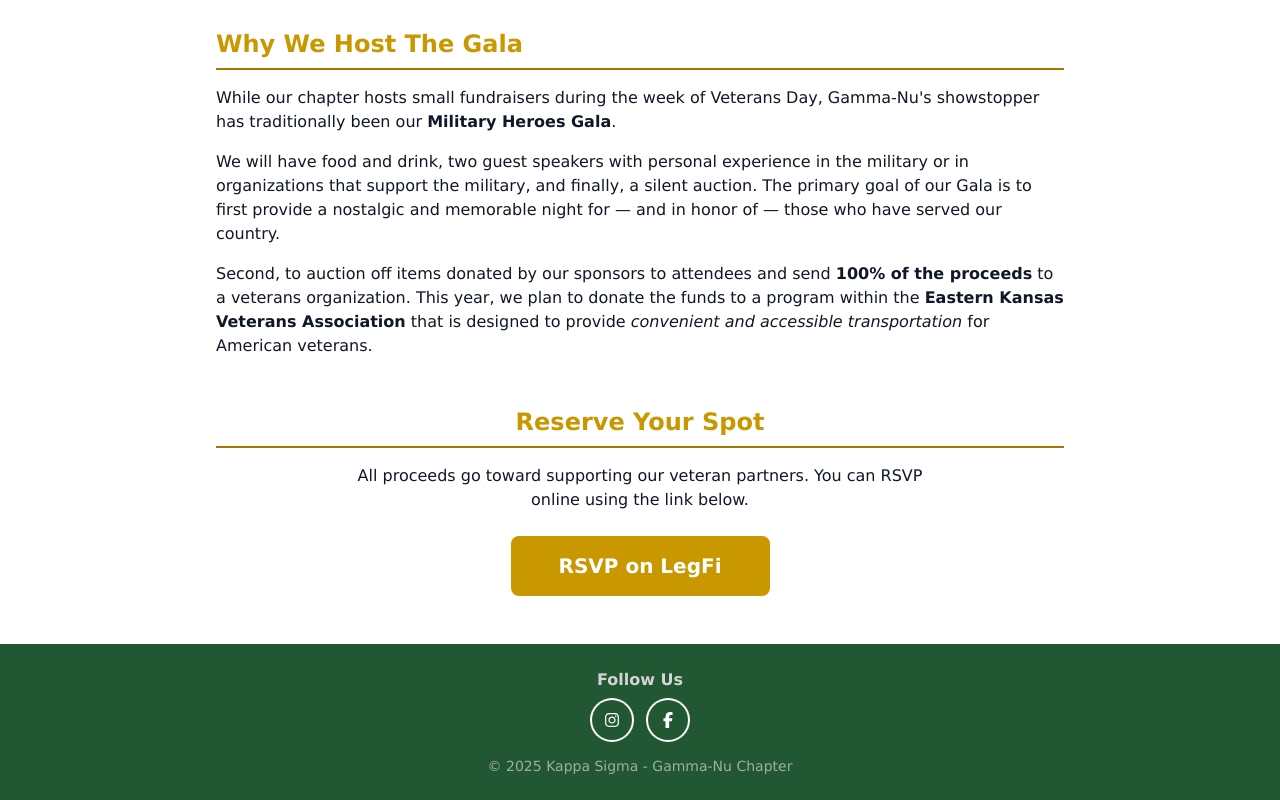
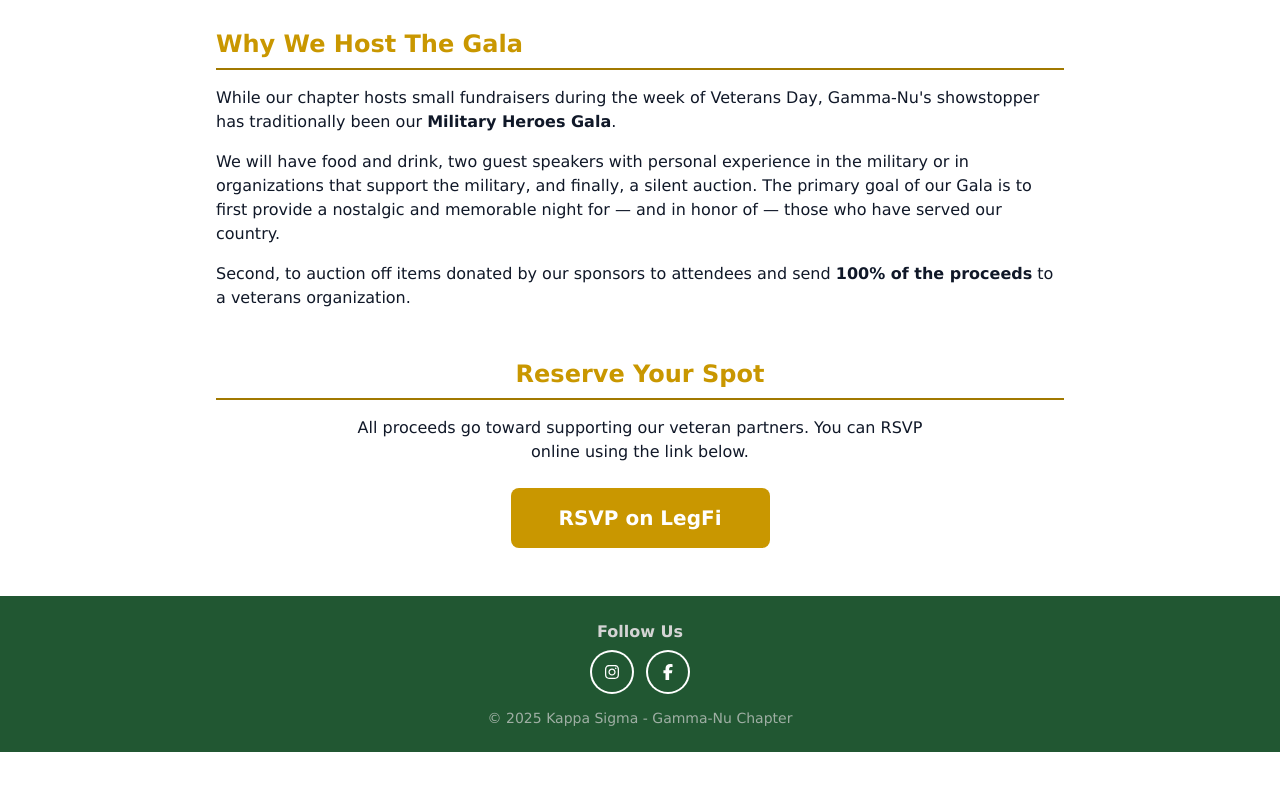
Before and after one commit to EliChapman/WU-Kappa-Sigma-Website, a React (Vite) app: page /event in a window 1280 px wide. Shown: the part 750-1550 px from the top of the page. After the commit the page ends 1502 px from the top, so only its background shows below. Built offline with nearby package versions, Linux system fonts and the light colour scheme.

Commit message:
Fix omitted section

```diff
--- a/src/pages/Event.jsx
+++ b/src/pages/Event.jsx
@@ -1,3 +1,4 @@
+import OmittedSection from "../components/OmittedSection";
 import { FullBanner } from "../components/SectionBanners";
 import { FileText } from 'lucide-react'
 
@@ -44,7 +45,7 @@ export default function Event() {
           We will have food and drink, two guest speakers with personal experience in the military or in organizations that support the military, and finally, a silent auction. The primary goal of our Gala is to first provide a nostalgic and memorable night for — and in honor of — those who have served our country.
         </p>
         <p>
-          Second, to auction off items donated by our sponsors to attendees and send <strong>100% of the proceeds</strong> to a veterans organization. This year, we plan to donate the funds to a program within the <strong>Eastern Kansas Veterans Association</strong> that is designed to provide <em>convenient and accessible transportation</em> for American veterans.
+          Second, to auction off items donated by our sponsors to attendees and send <strong>100% of the proceeds</strong> to a veterans organization. <OmittedSection> This year, we plan to donate the funds to a program within the <strong>Eastern Kansas Veterans Association</strong> that is designed to provide <em>convenient and accessible transportation</em> for American veterans.</OmittedSection>
         </p>
       </section>
 
```
